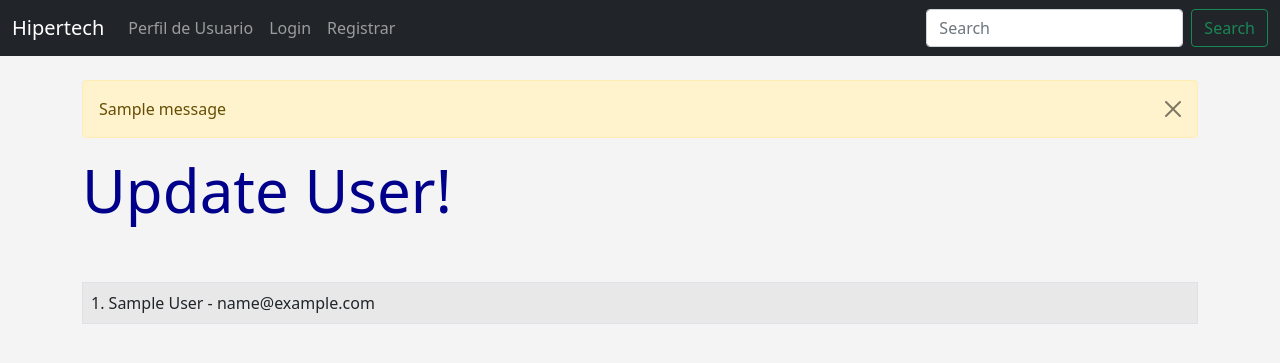
After one commit to iMaary/project-blog-hiperhabit-flask, a Flask app: template templates/update.html in a window 1280 px wide. The commit adds this page. Shown: the top 363 px of the page. Run offline with Flask 2, Linux system fonts and the light colour scheme; tables that the repository leaves empty hold one stand-in row (values such as "Sample post"); the template is opened without the code that fills it: values that come from a table or form of the project are taken from there, most other values are stand-ins (such as "Sample title", 1, 10 or a date in 2020); one stand-in notice (Sample message) is shown.

Commit message:
update added with

```diff
--- a/hello.py
+++ b/hello.py
@@ -1,5 +1,6 @@
-from flask import Flask, render_template, flash
-from flask_wtf import FlaskForm
+from flask import Flask, render_template, flash, request
+from flask.signals import request_finished
+from flask_wtf import FlaskForm, form
 from wtforms import StringField, SubmitField
 from wtforms.validators import DataRequired, Email
 from flask_sqlalchemy import SQLAlchemy
@@ -9,17 +10,22 @@ from datetime import datetime
 app = Flask(__name__)
 
 # Add database
-app.config['SQLALCHEMY_DATABASE_URI'] = 'sqlite:///users.db'
+#Old SQLite DB
+# app.config['SQLALCHEMY_DATABASE_URI'] = 'sqlite:///users.db'
+# New MySQL DB
+# app.config['SQLALCHEMY_DATABASE_URI'] = 'mysql://username:password@localhost/db_name'
+app.config['SQLALCHEMY_DATABASE_URI'] = 'mysql+pymysql://root:62777999&aooa@localhost/our_users'
 
-# secret key
+# Secret Key
 app.config['SECRET_KEY'] = "senha muito secreta"
 
 # The initialize the database
 db = SQLAlchemy(app)
 
+
 # Create Model
 class Users(db.Model):
-    id = db.Column(db.Integer, primary_key=True)
+    id = db.Column(db.Integer, primary_key=True) # Primary Key
     name = db.Column(db.String(200), nullable=False)
     email = db.Column(db.String(120), nullable=False, unique=True)
     date_added = db.Column(db.DateTime, default=datetime.utcnow)
@@ -33,6 +39,30 @@ class UserForm(FlaskForm):
     name = StringField("Name", validators=[DataRequired()])
     email = StringField("Email", validators=[DataRequired()])
     submit = SubmitField("Submit")
+
+# Update Database Record
+@app.route('/update/<int:id>', methods=['GET', 'POST'])
+def update(id):
+    form = UserForm()
+    name_to_update = Users.query.get_or_404(id)
+    if request.method == "POST":
+        name_to_update.name = request.form['name']
+        name_to_update.email =  request.form['email']
+        try:
+            db.session.commit()
+            flash("Usuário Atualizado com Sucesso")
+            return render_template("update.html",
+                form=form,
+                name_to_update = name_to_update)
+        except:
+            flash("ERRO! Parece que ocorreu algum problema... tente novamente")
+            return render_template("update.html",
+                form=form,
+                name_to_update = name_to_update)
+    else:
+        return render_template("update.html",
+                form=form,
+                name_to_update = name_to_update)
 
 # Create a form class
 class NamerForm(FlaskForm):
@@ -51,7 +81,7 @@ class NamerForm(FlaskForm):
 # trim
 # spritags
 
-#create a route decorate (it's how ...url.../home.html)
+#Create a route decorate (it's how ...url.../home.html)
 @app.route('/') # it works when there ins't route name
 
 def index():
--- /dev/null
+++ b/templates/update.html
@@ -0,0 +1,56 @@
+{% extends 'base.html' %}
+
+{% block content %}
+
+{% for message in get_flashed_messages() %}
+
+	<div class="alert alert-warning alert-dismissible fade show" role="alert">
+	  {{ message }}
+	  <button type="button" class="btn-close" data-bs-dismiss="alert" aria-label="Close"></button>
+	</div>
+
+
+{% endfor %}
+
+
+{% if name %}
+	<h1>Update User!</h1>
+	<br/><br/>
+<table class="table table-hover table-bordered table-striped">
+
+{% for our_user in our_users %}
+	<tr>
+	<td>{{ our_user.id }}. {{ our_user.name }} - {{ our_user.email }}</td>
+	</tr>
+{% endfor %}
+
+</table>
+
+
+{% else %}
+	<h1>Update User...</h1>
+	<br/>
+<div class="shadow p-3 mb-5 bg-body rounded">
+	<form action="/update/{{ name_to_update.id }}" method="POST">
+		{{ form.hidden_tag() }}
+
+		{{ form.name.label(class="form-label") }}
+
+		{{ form.name(class="form-control", value=name_to_update.name) }}
+		<br/>
+
+		{{ form.email.label(class="form-label") }}
+
+		{{ form.email(class="form-control", value=name_to_update.email) }}
+		<br/>
+
+		{{ form.submit(class="btn btn-secondary") }}
+
+
+	</form>
+</div>
+<br/><br/><br/>
+
+{% endif %}
+
+{% endblock %}
```
Also changed, not shown: create_db.py (added, +16 -0 lines), templates/add_user.html (+3 -5 lines), users.db.
